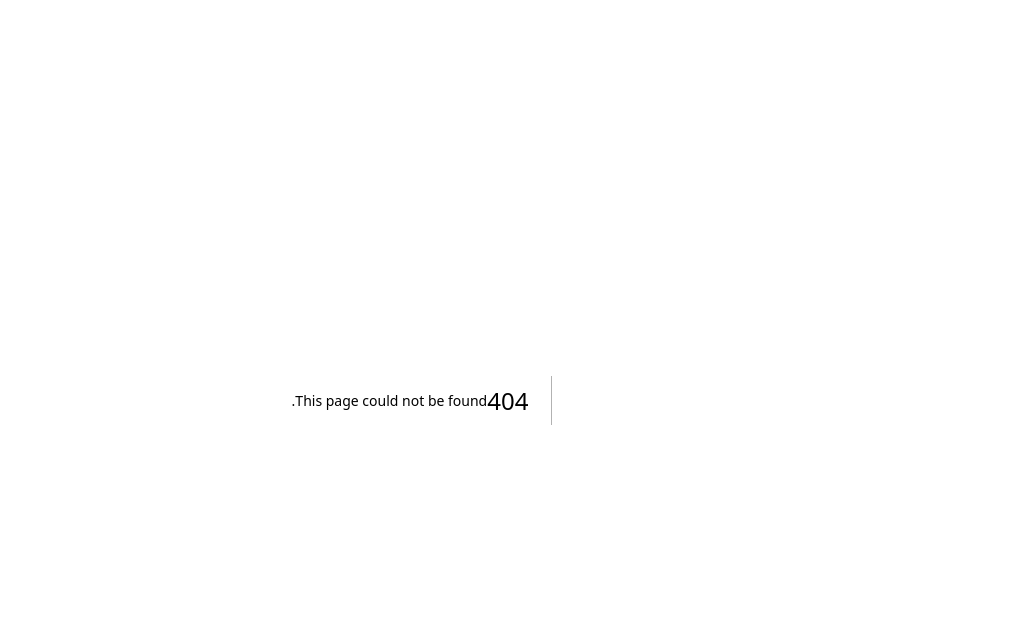
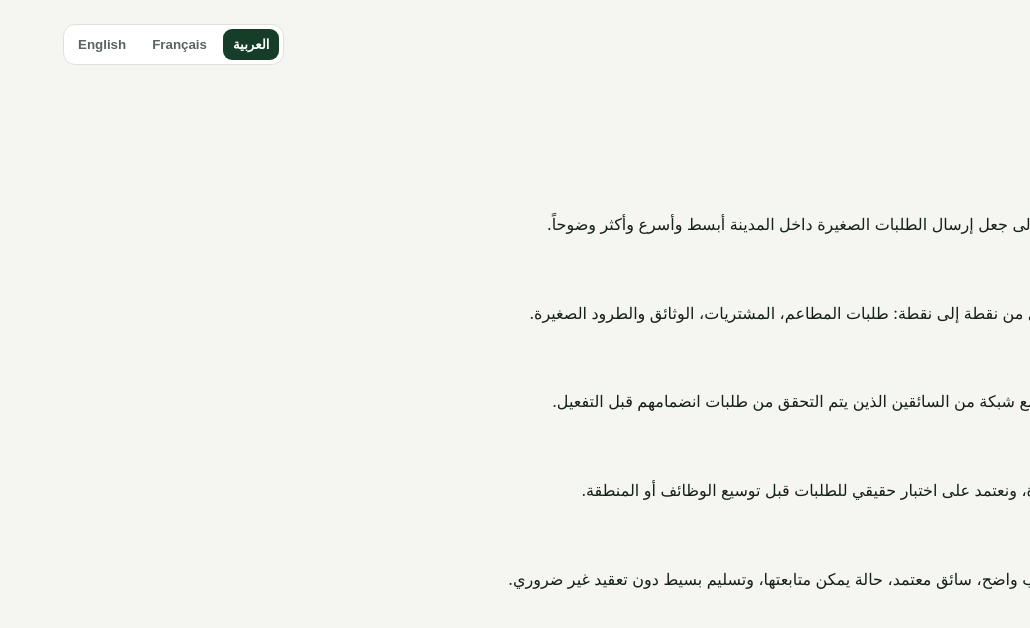
Before and after one commit to yopisimoni/yopisimoni, a Next.js app in the folder projects/khenifra-bike-delivery/: page /about in a window 1280 px wide. Before the commit this address had no page. Shown: the top 628 px of the page, without its empty margins (250-1280 px from the left). Built offline with nearby package versions, Linux system fonts and the light colour scheme.

Commit message:
Add multilingual about page

```diff
--- /dev/null
+++ b/projects/khenifra-bike-delivery/src/app/about/page.tsx
@@ -0,0 +1,41 @@
+import InfoPage from "@/components/InfoPage";
+
+const content = {
+  ar: {
+    title: "من نحن",
+    updated: "توصيل محلي لخنيفرة",
+    intro: "توصيل خنيفرة مشروع محلي يهدف إلى جعل إرسال الطلبات الصغيرة داخل المدينة أبسط وأسرع وأكثر وضوحاً.",
+    sections: [
+      { title: "ما الذي نقدمه؟", paragraphs: ["نركز في النسخة الأولى على التوصيل من نقطة إلى نقطة: طلبات المطاعم، المشتريات، الوثائق والطرود الصغيرة."] },
+      { title: "لمن؟", paragraphs: ["للأفراد والمتاجر والمطاعم المحلية، مع شبكة من السائقين الذين يتم التحقق من طلبات انضمامهم قبل التفعيل."] },
+      { title: "كيف نبدأ؟", paragraphs: ["نبدأ بنطاق محلي محدود داخل خنيفرة، ونعتمد على اختبار حقيقي للطلبات قبل توسيع الوظائف أو المنطقة."] },
+      { title: "هدفنا", paragraphs: ["بناء خدمة مفيدة من اليوم الأول: طلب واضح، سائق معتمد، حالة يمكن متابعتها، وتسليم بسيط دون تعقيد غير ضروري."] }
+    ]
+  },
+  fr: {
+    title: "À propos",
+    updated: "Livraison locale à Khenifra",
+    intro: "Khenifra Delivery est un projet local conçu pour rendre les petites livraisons en ville plus simples, plus rapides et plus transparentes.",
+    sections: [
+      { title: "Notre service", paragraphs: ["Le pilote se concentre sur la livraison point à point : repas, achats, documents et petits colis."] },
+      { title: "Pour qui ?", paragraphs: ["Pour les particuliers, commerces et restaurants locaux, avec un réseau de livreurs dont les candidatures sont examinées avant activation."] },
+      { title: "Notre lancement", paragraphs: ["Nous commençons avec une zone locale limitée à Khenifra et validons le service avec de vraies livraisons avant d'élargir les fonctionnalités ou la couverture."] },
+      { title: "Notre objectif", paragraphs: ["Offrir une expérience utile dès le premier jour : demande claire, livreur approuvé, statut visible et livraison simple."] }
+    ]
+  },
+  en: {
+    title: "About Us",
+    updated: "Local delivery for Khenifra",
+    intro: "Khenifra Delivery is a local project built to make small deliveries across the city simpler, faster, and clearer.",
+    sections: [
+      { title: "What we do", paragraphs: ["The pilot focuses on point-to-point delivery for restaurant orders, groceries, documents, and small parcels."] },
+      { title: "Who it is for", paragraphs: ["Individuals, local shops, and restaurants, supported by a rider network whose applications are reviewed before activation."] },
+      { title: "How we are launching", paragraphs: ["We are starting with a limited local area in Khenifra and validating the service through real deliveries before expanding features or coverage."] },
+      { title: "Our goal", paragraphs: ["Build something useful from day one: a clear request, an approved rider, visible status, and a simple delivery experience."] }
+    ]
+  }
+} as const;
+
+export default function AboutPage() {
+  return <InfoPage content={content} />;
+}
```
